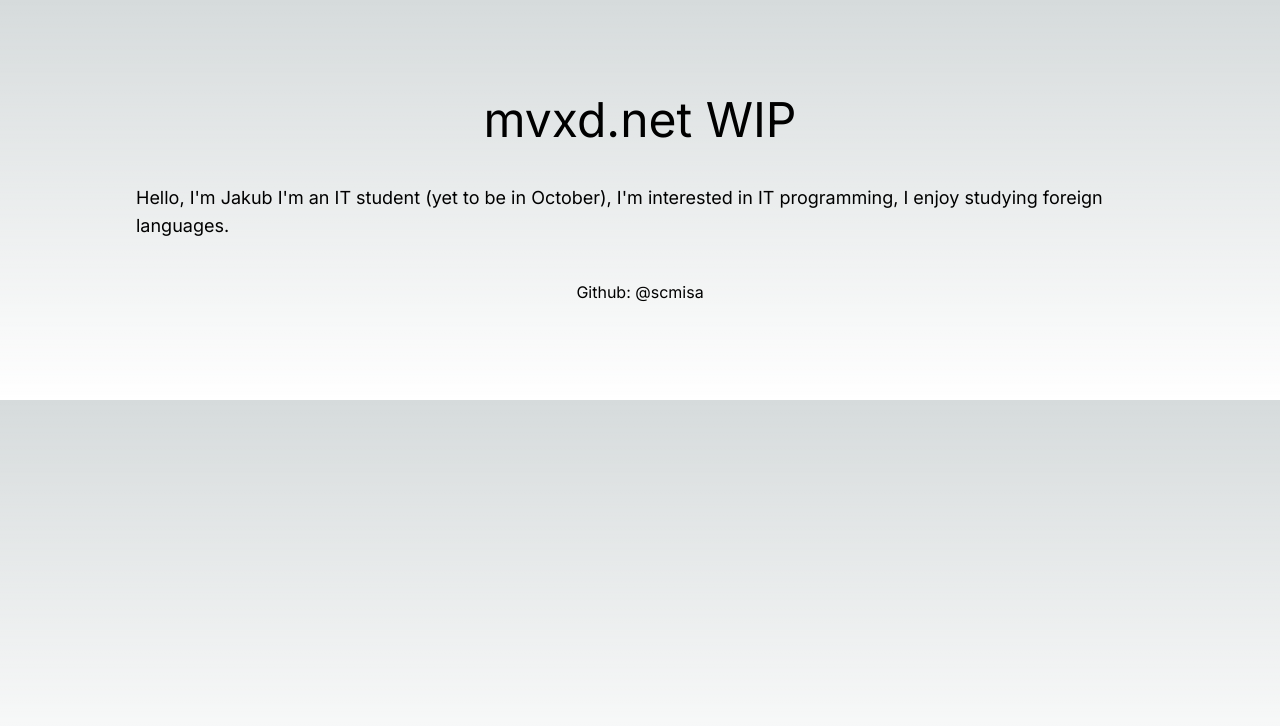
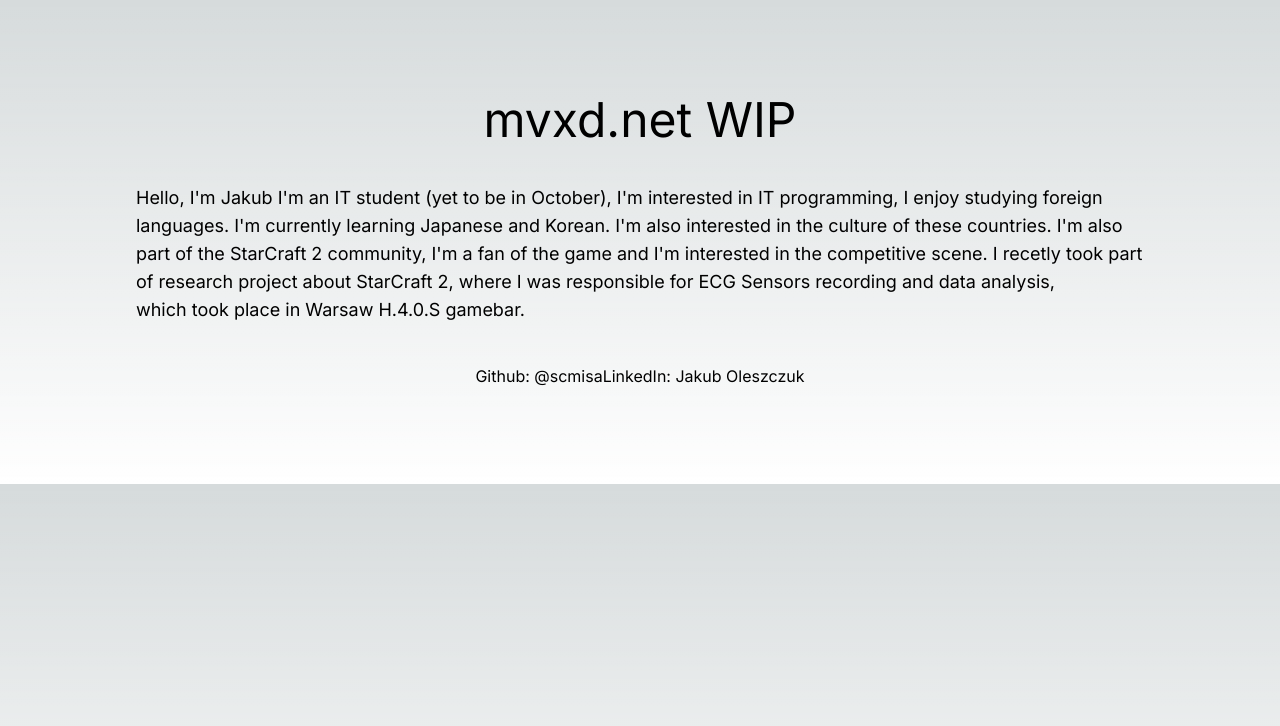
Before and after one commit to scmisa/scmisa.github.io, a Next.js app: page / in a window 1280 px wide. Shown: the top 726 px of the page. Built offline with nearby package versions, Linux system fonts and the light colour scheme.

Commit message:
Update page.tsx file with new content

```diff
--- a/app/page.tsx
+++ b/app/page.tsx
@@ -6,9 +6,14 @@
         <h1 className="text-5xl">mvxd.net WIP</h1>
         <article className="p-10 text-lg">
           Hello, I'm Jakub I'm an IT student (yet to be in October), I'm interested in IT programming, I enjoy studying foreign languages.
+          I'm currently learning Japanese and Korean. I'm also interested in the culture of these countries.
+          I'm also part of the StarCraft 2 community, I'm a fan of the game and I'm interested in the competitive scene.
+          I recetly took part of research project about StarCraft 2, where I was responsible for ECG Sensors recording and data analysis,<br></br>
+          which took place in Warsaw H.4.0.S gamebar.
         </article>
         <footer>
-          Github: @scmisa
+          Github: <a href="https://github.com/scmisa">@scmisa</a>
+          LinkedIn: <a href="https://www.linkedin.com/in/jakub-oleszczuk/">Jakub Oleszczuk</a>
         </footer>
     </main>
   );
```
